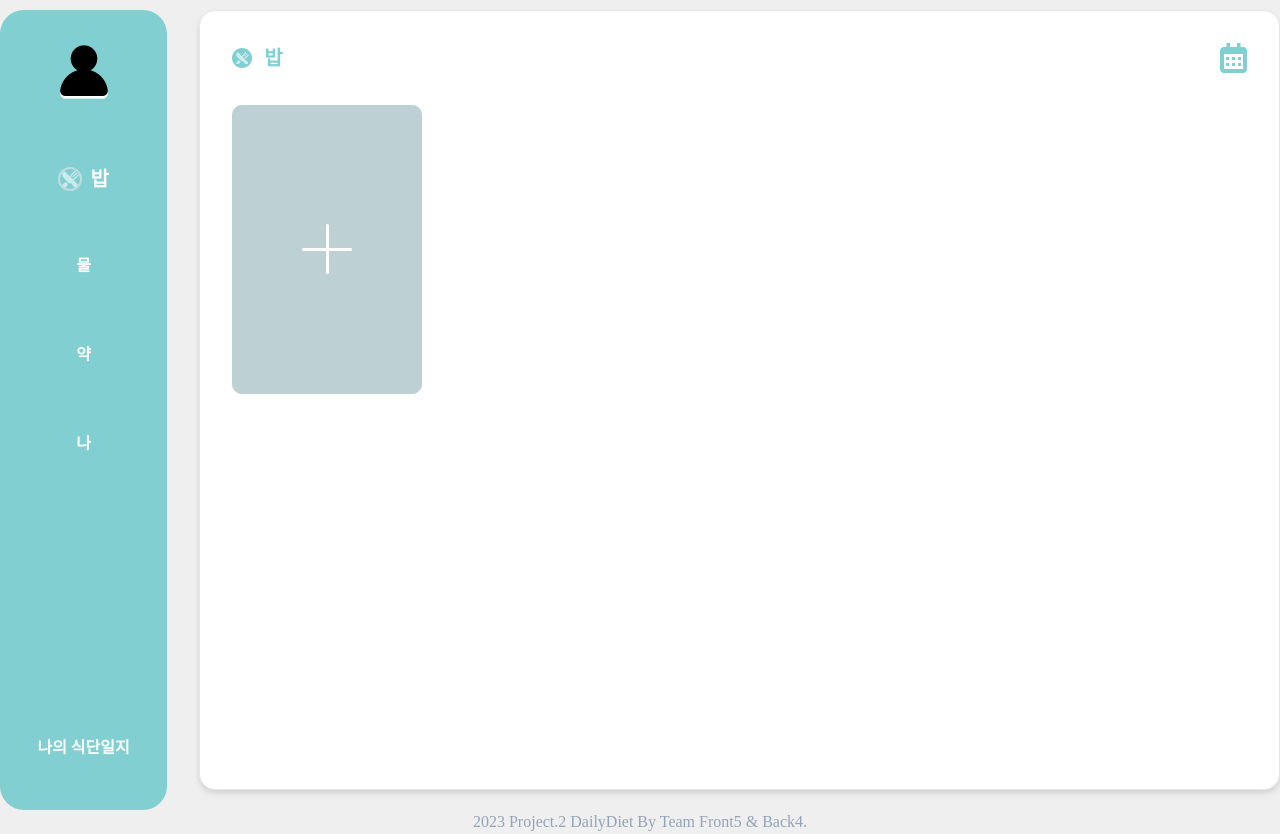
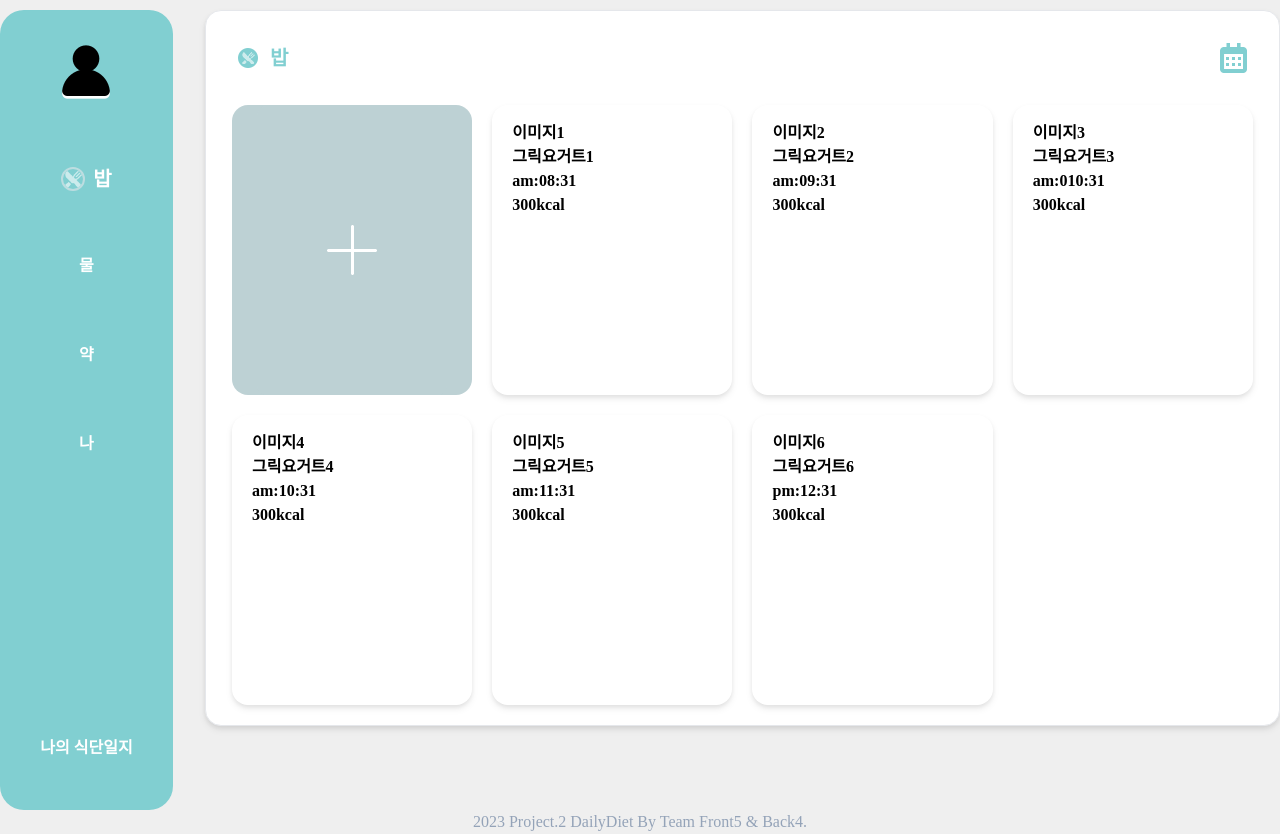
Before and after one commit to gaeguriBanchan/dietDiary, a React (Create React App) app: page /dailyMenu in a window 1280 px wide. Built offline with nearby package versions, Linux system fonts and the light colour scheme; the HTML template or start-up script is replaced by a standard one; a web font is replaced by a local one.

Commit message:
css 작업중

```diff
--- a/src/components/dailymenu/foodCard.js
+++ b/src/components/dailymenu/foodCard.js
@@ -1,16 +1,18 @@
-import React from 'react'
+/** @format */
 
-const foodCard = () => {
+import React from 'react';
+
+const FoodCard = ({ item }) => {
   return (
-    <div className='w-[190px] h-[290px]  bg-white drop-shadow-md'>
-      <div></div>
-      <div>
-        <span></span>
-        <span></span>
-        <span></span>
+    <div className=" bg-white drop-shadow-md h-[290px] py-4 px-5 rounded-2xl mx-[10px] mb-[20px] ">
+      <div>{item.img}</div>
+      <div className="flex flex-col">
+        <span>{item.title}</span>
+        <span>{item.time}</span>
+        <span>{item.kcal}</span>
       </div>
     </div>
-  )
-}
+  );
+};
 
-export default foodCard
+export default FoodCard;
--- a/src/pages/DailyMenu.js
+++ b/src/pages/DailyMenu.js
@@ -8,16 +8,59 @@ import calender from '../assets/images/icon/icon_calendar.png';
 import diet from '../assets/images/icon/icon_diet.png';
 import addFood from '../assets/images/icon/add_food.png';
 import { useState } from 'react';
+import { Helmet } from 'react-helmet';
+import FoodCard from '../components/dailymenu/FoodCard';
 
 const DailyMenu = () => {
+  const mockData = [
+    {
+      img: '이미지1',
+      title: '그릭요거트1',
+      time: 'am:08:31',
+      kcal: '300kcal',
+    },
+    {
+      img: '이미지2',
+      title: '그릭요거트2',
+      time: 'am:09:31',
+      kcal: '300kcal',
+    },
+    {
+      img: '이미지3',
+      title: '그릭요거트3',
+      time: 'am:010:31',
+      kcal: '300kcal',
+    },
+    {
+      img: '이미지4',
+      title: '그릭요거트4',
+      time: 'am:10:31',
+      kcal: '300kcal',
+    },
+    {
+      img: '이미지5',
+      title: '그릭요거트5',
+      time: 'am:11:31',
+      kcal: '300kcal',
+    },
+    {
+      img: '이미지6',
+      title: '그릭요거트6',
+      time: 'pm:12:31',
+      kcal: '300kcal',
+    },
+  ];
+
   return (
-    <div className="container w-full h-full">
-      <div className="w-full h-full">
-        <div className="w-full h-full m-auto flex">
-          <Sidebar></Sidebar>
-
-          <div className="w-full p-8 ml-8 mb-[20px] rounded-2xl border bg-white drop-shadow-md">
-            <div className="flex justify-between mb-8">
+    <>
+      <Helmet>
+        <title>마이페이지</title>
+      </Helmet>
+      <div className="container w-full h-full m-auto flex">
+        <Sidebar></Sidebar>
+        <div className="w-full">
+          <div className=" ml-8 mb-[20px] rounded-2xl border bg-white drop-shadow-md">
+            <div className="flex justify-between p-8">
               <div className="flex">
                 <img
                   src={food}
@@ -30,14 +73,18 @@ const DailyMenu = () => {
                 <img src={calender} alt="food" />
               </button>
             </div>
-            <div>
-              <div className="bg-addfood bg-no-repeat bg-contain w-[190px] h-[290px]" />
+            <div className="mx-4">
+              <div className=" grid grid-cols-4 ">
+                <div className="bg-[#BDD1D4] bg-center bg-addfood bg-no-repeat  h-[290px] rounded-2xl mx-[10px]" />
+                {mockData.map((item, index) => {
+                  return <FoodCard item={item} key={index} />;
+                })}
+              </div>
             </div>
           </div>
         </div>
       </div>
-    </div>
+    </>
   );
 };
-
 export default DailyMenu;
```
